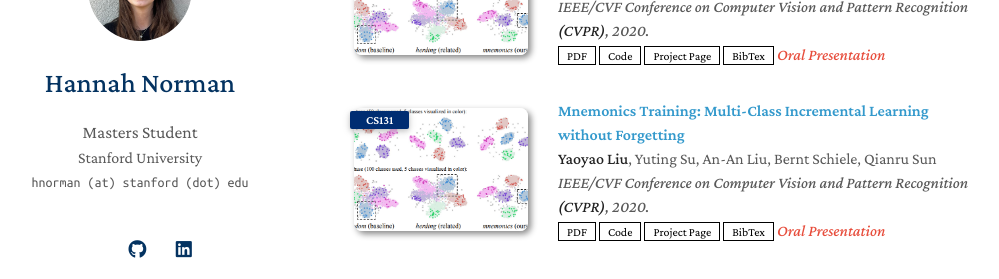
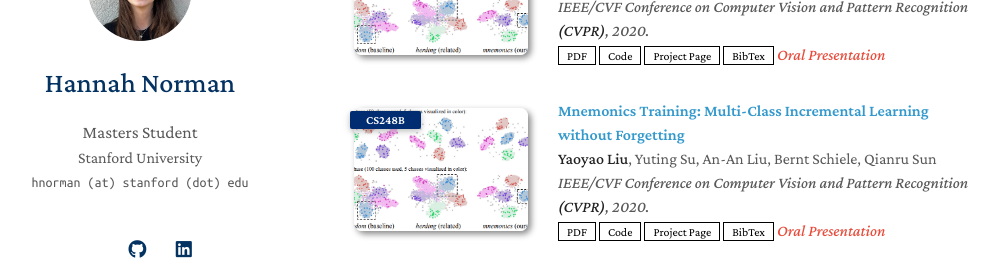
Before and after one commit to hnorm0629/portfolio, a Jekyll site: the page built from index.md, in a window 1280 px wide and 900 px high, scrolled down 582 px. Shown: the part 147-426 px from the top of the window, without its empty margins (136-1135 px from the left). Built offline with Jekyll 4.4.1, drawn with Linux system fonts in a browser that asks for light colours; nearby versions of some CDN libraries; a style sheet for code colours, icons or effects is not loaded; our own code applies the rules of GitHub Pages for plain Markdown files.

Commit message:
Update projects.yml

```diff
--- a/_data/projects.yml
+++ b/_data/projects.yml
@@ -23,7 +23,7 @@ main:
 
   - title: "Mnemonics Training: Multi-Class Incremental Learning without Forgetting"
     authors: <strong>Yaoyao Liu</strong>, Yuting Su, An-An Liu, Bernt Schiele, Qianru Sun
-    course: CS131
+    course: CS248B
     conference: IEEE/CVF Conference on Computer Vision and Pattern Recognition <strong>(CVPR)</strong>, 2020.
     pdf: https://arxiv.org/pdf/2002.10211.pdf
     code: https://github.com/yaoyao-liu/class-incremental-learning/tree/main/mnemonics-training
```
